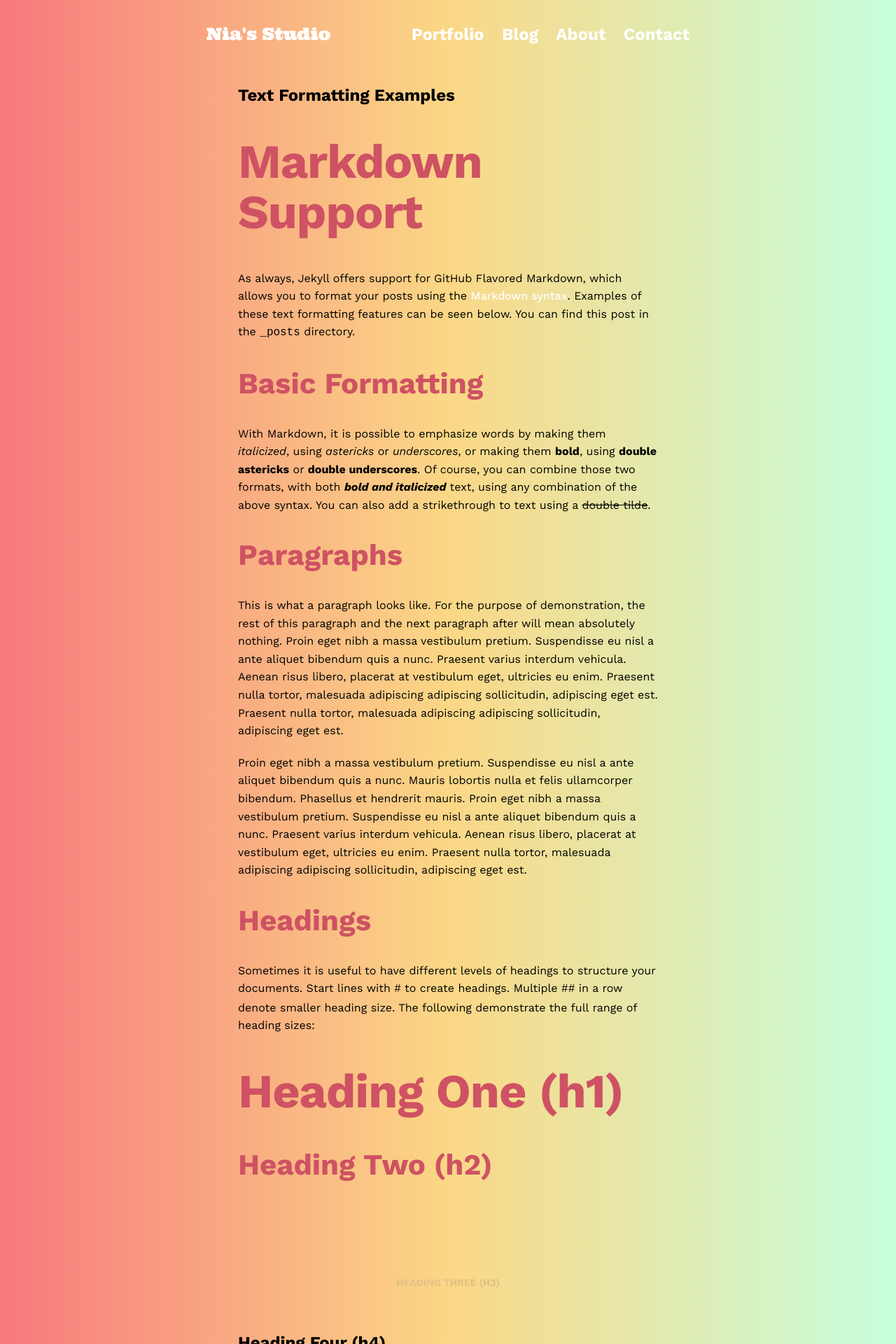
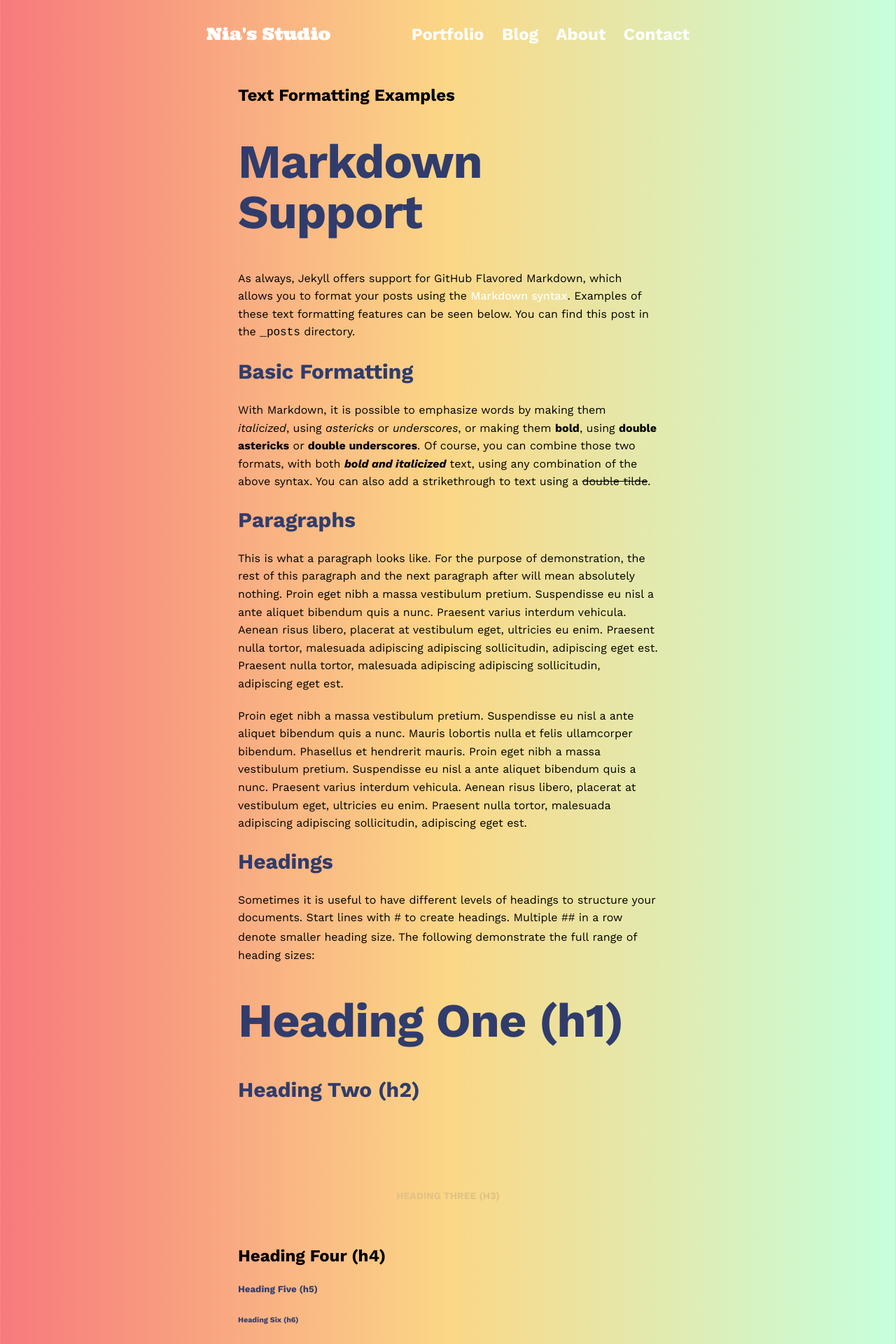
Before and after one commit to niarobles-design/niarobles-design.github.io, a Jekyll site: the page built from _posts/2014-01-01-text-formatting-examples.md, in a window 1280 px wide. Shown: the top 1920 px of the page at 70% size. Built offline with Jekyll 4.4.1, drawn with Linux system fonts in a browser that asks for light colours; nearby versions of some CDN libraries; formulas are drawn with MathJax 3; comment, search, counter and statistics services are not loaded.

```diff
--- a/_sass/2-base/_base.sass
+++ b/_sass/2-base/_base.sass
@@ -17,7 +17,7 @@ h1, h2, h3, h4, h5, h6
   letter-spacing: -1px
 
 .large, h2
-  font-size: 42px
+  font-size: 30px
   line-height: 1.14
 
 .bigger, h3
--- a/_sass/3-sections/_page.sass
+++ b/_sass/3-sections/_page.sass
@@ -3,10 +3,10 @@
   margin: 30px
   h1
     line-height: 1.5
-    color: #D51473
+    color: #D2FDFF
 
     font:
-      size: 50px
+      size: 38px
       weight: 700
   h2
     text-align: left
--- a/assets/css/all.sass
+++ b/assets/css/all.sass
@@ -4,13 +4,13 @@
 //------------------------------------------------
 // Set some colors as sass variables
 
-$accent-color: #D51473
+$accent-color: #D2FDFF
 $accent: #c99065
 $accent-light: adjust-hue(saturate(lighten($accent, 11%), 12.6%), 14%)
 $selectionColor: lighten($accent, 30%)
 
 $textColor: black
-$headlineColor: #CE5263
+$headlineColor: #303C6C
 $bgcolor: #e5eaee
 $documentBackgroundColor: #fff
 
```
Also changed, not shown: 3 other files.
